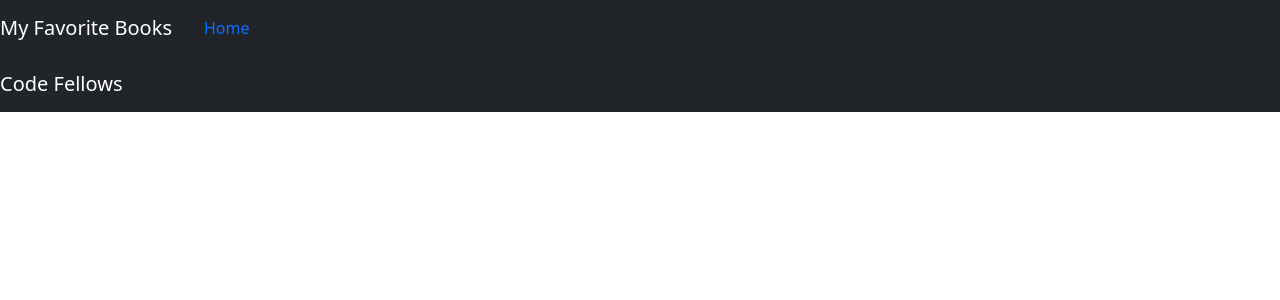
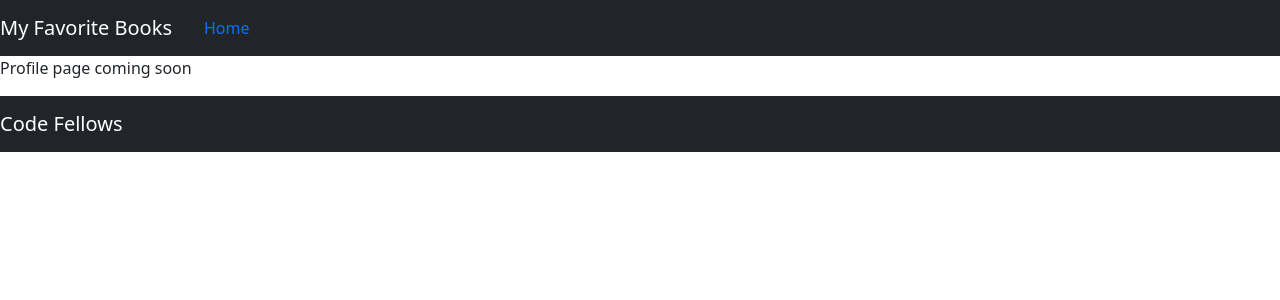
Before and after one commit to mtorres6739/can-of-books-frontend, a React (Create React App) app: page /About in a window 1280 px wide. Shown: the top 300 px of the page. Built offline with nearby package versions, Linux system fonts and the light colour scheme.

Commit message:
adds about section

```diff
--- a/src/App.js
+++ b/src/App.js
@@ -3,6 +3,7 @@ import Header from './Header';
 import Footer from './Footer';
 import BestBooks from './BestBooks';
 import 'bootstrap/dist/css/bootstrap.min.css';
+import About from './About';
 import {
   BrowserRouter as Router,
   Routes,
@@ -22,6 +23,12 @@ class App extends React.Component {
             >
             </Route>
             {/* PLACEHOLDER: add a route with a path of '/about' that renders the `About` component */}
+
+            <Route
+              exact path="/About"
+              element={<About />}
+            >
+            </Route>
           </Routes>
           <Footer />
         </Router>
```
